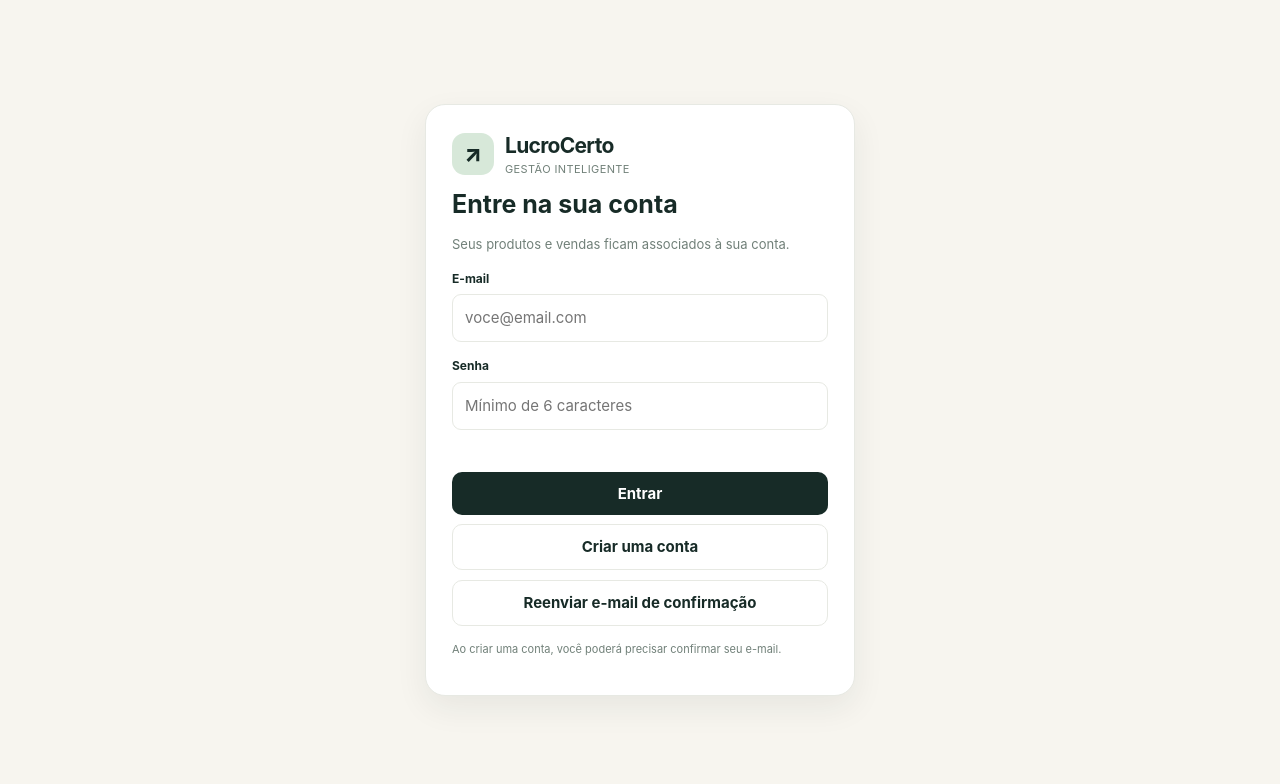
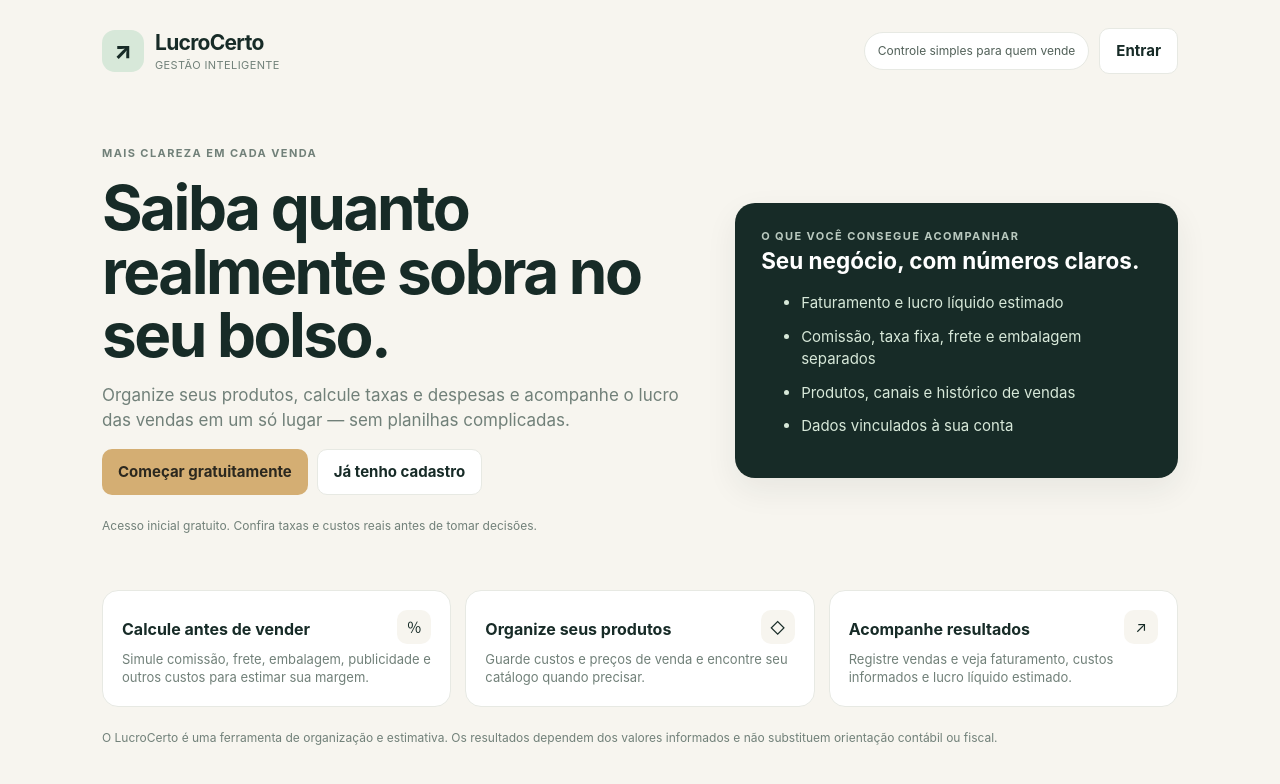
Before and after one commit to lucrocertoapp/Lucrocerto, a plain HTML site: page index.html in a window 1280 px wide. Shown: the top 784 px of the page. Drawn offline with Linux system fonts and the light colour scheme.

Commit message:
Criar página pública de apresentação do LucroCerto

```diff
--- a/index.html
+++ b/index.html
@@ -26,12 +26,31 @@ table{width:100%;border-collapse:collapse;font-size:13px}th{text-align:left;colo
 @media(max-width:950px){.app{grid-template-columns:210px 1fr}.stats{grid-template-columns:repeat(2,1fr)}.two{grid-template-columns:1fr}}
 @media(max-width:680px){.app{display:block}aside{padding:12px 14px;position:sticky;top:0;z-index:3;gap:12px}.brand{padding:0}.brand small,.side-note{display:none}nav{display:flex;overflow:auto;gap:5px}.nav{padding:9px 11px;white-space:nowrap;font-size:12px}.nav span:first-child{display:none}main{padding:22px 14px}.top{align-items:flex-start}.top h1{font-size:23px}.top-right .pill{display:none}.stats{gap:9px}.card{padding:15px}.stat-value{font-size:21px}.form-grid{grid-template-columns:1fr}.field.full{grid-column:auto}.top-right .btn{padding:9px 11px;font-size:12px}}
 
+.landing{min-height:100vh;background:var(--paper);color:var(--ink)}.landing-wrap{max-width:1120px;margin:auto;padding:28px 22px 64px}.landing-nav{display:flex;align-items:center;justify-content:space-between;gap:16px}.landing-hero{display:grid;grid-template-columns:1.15fr .85fr;gap:34px;align-items:center;padding:72px 0 56px}.landing-hero h1{font-size:clamp(36px,6vw,62px);line-height:1.02;letter-spacing:-2.5px;margin:14px 0}.landing-hero p{font-size:17px;color:var(--muted);max-width:580px}.landing-panel{background:var(--ink);color:white;padding:26px;border-radius:20px;box-shadow:var(--shadow)}.landing-panel h2{margin:0 0 10px}.landing-panel li{margin:12px 0;color:#d7e8d9}.landing-features{display:grid;grid-template-columns:repeat(3,1fr);gap:14px}.landing-features .card{box-shadow:none}.landing-features h3{font-size:16px;margin:8px 0}.landing-features p{font-size:13px;color:var(--muted);margin:0}.landing-note{font-size:12px;color:var(--muted);margin-top:22px}@media(max-width:700px){.landing-hero{grid-template-columns:1fr;padding:48px 0 34px}.landing-features{grid-template-columns:1fr}.landing-nav .pill{display:none}}
 .auth-screen{position:fixed;inset:0;background:var(--paper);z-index:20;display:grid;place-items:center;padding:20px}
 .auth-card{width:min(100%,430px);background:#fff;border:1px solid var(--line);border-radius:20px;padding:26px;box-shadow:var(--shadow)}
 .auth-card h1{margin:8px 0;font-size:25px}.auth-card p{color:var(--muted);font-size:13px}.auth-card input{width:100%;padding:12px;border:1px solid var(--line);border-radius:9px;margin:6px 0 12px}.auth-card label{font-size:12px;font-weight:650}.auth-actions{display:grid;gap:9px;margin-top:12px}.auth-error{color:#b94c45;font-size:12px;min-height:18px}.user-email{font-size:11px;color:#d7e8d9;overflow-wrap:anywhere}
 </style>
 </head>
 <body>
+<section class="landing" id="landingScreen">
+ <div class="landing-wrap">
+  <header class="landing-nav">
+   <div class="brand" style="padding:0;color:var(--ink)"><div class="logo">↗</div><div><strong>LucroCerto</strong><small style="color:var(--muted)">GESTÃO INTELIGENTE</small></div></div>
+   <div class="toolbar"><span class="pill">Controle simples para quem vende</span><button class="btn secondary" type="button" onclick="showLucroLogin()">Entrar</button></div>
+  </header>
+  <div class="landing-hero">
+   <div><div class="eyebrow">Mais clareza em cada venda</div><h1>Saiba quanto realmente sobra no seu bolso.</h1><p>Organize seus produtos, calcule taxas e despesas e acompanhe o lucro das vendas em um só lugar — sem planilhas complicadas.</p><div class="actions"><button class="btn gold" type="button" onclick="showLucroSignup()">Começar gratuitamente</button><button class="btn secondary" type="button" onclick="showLucroLogin()">Já tenho cadastro</button></div><div class="landing-note">Acesso inicial gratuito. Confira taxas e custos reais antes de tomar decisões.</div></div>
+   <div class="landing-panel"><div class="eyebrow" style="color:#b9c9bf">O que você consegue acompanhar</div><h2>Seu negócio, com números claros.</h2><ul><li>Faturamento e lucro líquido estimado</li><li>Comissão, taxa fixa, frete e embalagem separados</li><li>Produtos, canais e histórico de vendas</li><li>Dados vinculados à sua conta</li></ul></div>
+  </div>
+  <div class="landing-features">
+   <div class="card"><div class="stat-icon">％</div><h3>Calcule antes de vender</h3><p>Simule comissão, frete, embalagem, publicidade e outros custos para estimar sua margem.</p></div>
+   <div class="card"><div class="stat-icon">◇</div><h3>Organize seus produtos</h3><p>Guarde custos e preços de venda e encontre seu catálogo quando precisar.</p></div>
+   <div class="card"><div class="stat-icon">↗</div><h3>Acompanhe resultados</h3><p>Registre vendas e veja faturamento, custos informados e lucro líquido estimado.</p></div>
+  </div>
+  <p class="landing-note">O LucroCerto é uma ferramenta de organização e estimativa. Os resultados dependem dos valores informados e não substituem orientação contábil ou fiscal.</p>
+ </div>
+</section>
 <section class="auth-screen" id="authScreen">
  <div class="auth-card">
   <div class="brand" style="padding:0;color:var(--ink)"><div class="logo">↗</div><div><strong>LucroCerto</strong><small style="color:var(--muted)">GESTÃO INTELIGENTE</small></div></div>
@@ -205,7 +224,9 @@ function setAuthMode(mode){
  $('authPassword').autocomplete=mode==='signup'?'new-password':'current-password';
  showAuthError('');
 }
-async function enterApp(user){currentUser=user;$('authScreen').style.display='none';$('mainApp').style.visibility='visible';$('userEmail').textContent=user.email||'';try{await loadCloudData();renderDashboard();}catch(e){toast('Erro ao carregar dados: '+e.message)}}
+async function enterApp(user){currentUser=user;$('landingScreen').style.display='none';$('authScreen').style.display='none';$('mainApp').style.visibility='visible';$('userEmail').textContent=user.email||'';try{await loadCloudData();renderDashboard();}catch(e){toast('Erro ao carregar dados: '+e.message)}}
+function showLucroLogin(){ $('landingScreen').style.display='none';$('authScreen').style.display='grid';setAuthMode('login') }
+function showLucroSignup(){ $('landingScreen').style.display='none';$('authScreen').style.display='grid';setAuthMode('signup') }
 setAuthMode('login');
 window.toggleLucroAuth=()=>setAuthMode(authMode==='login'?'signup':'login');
 $('authForm').addEventListener('submit',async e=>{
@@ -232,6 +253,7 @@ $('authResend').addEventListener('click',async()=>{
 
 $('signOutBtn').onclick=async()=>{await signOut();products=[];sales=[];$('mainApp').style.visibility='hidden';$('authScreen').style.display='grid';$('authPassword').value='';setAuthMode('login')};
 restoreSession();
+$('authScreen').style.display='none';
 
 const titles={dashboard:['Visão geral','Acompanhe o desempenho das suas vendas.'],calculator:['Calculadora de lucro','Descubra quanto sobra em cada venda.'],products:['Meus produtos','Organize custos e preços do seu catálogo.'],sales:['Vendas','Registre e acompanhe suas vendas.']};
 function toast(msg){$('toast').textContent=msg;$('toast').style.display='block';setTimeout(()=>$('toast').style.display='none',2400)}
```
